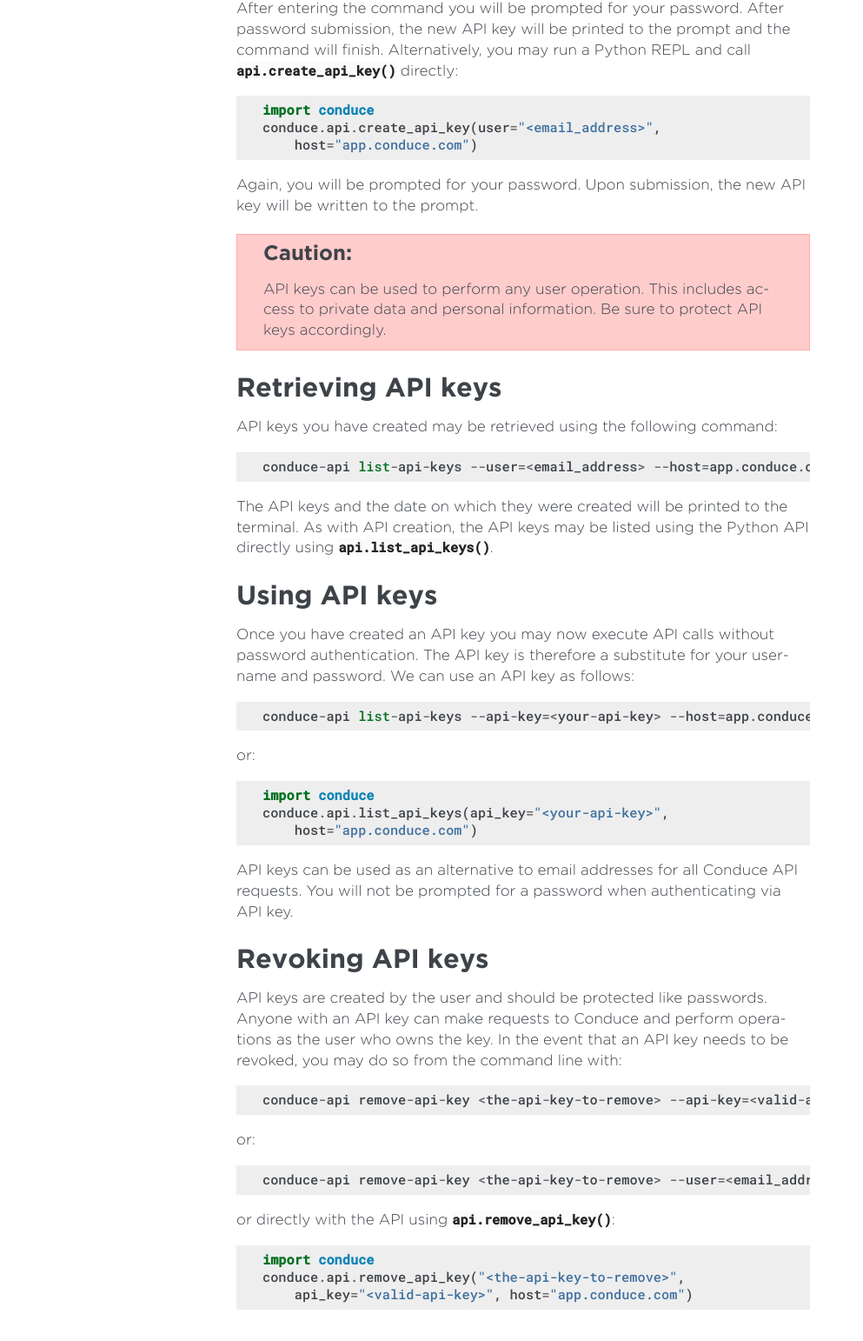
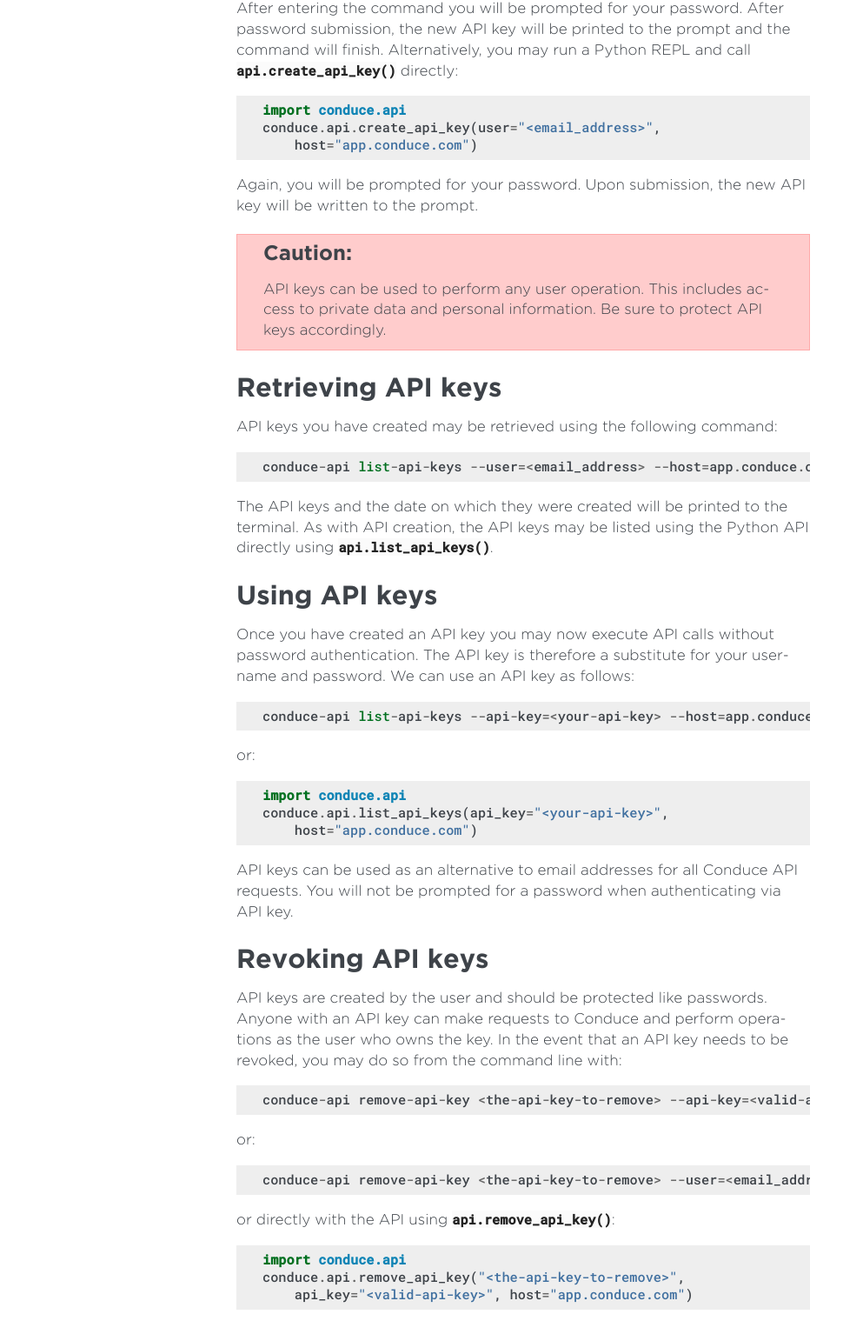
Before and after one commit to ConduceInc/conduce-python-api, a Sphinx documentation site: the page built from doc/source/api-key-creation.rst, in a window 1280 px wide. Shown: the part 798-2340 px from the top of the page at 87% size, without its empty margins (148-1141 px from the left). Built offline with Sphinx 7.4.7, drawn with Linux system fonts in a browser that asks for light colours; formulas are drawn with MathJax 3.

Commit message:
SKW-2316: Update docs to import conduce.api module instad of just conduce

```diff
--- a/doc/source/api-key-creation.rst
+++ b/doc/source/api-key-creation.rst
@@ -25,7 +25,7 @@
 
 After entering the command you will be prompted for your password. After password submission, the new API key will be printed to the prompt and the command will finish.  Alternatively, you may run a Python REPL and call :py:func:`api.create_api_key` directly::
 
-    import conduce
+    import conduce.api
     conduce.api.create_api_key(user="<email_address>",
         host="app.conduce.com")
 
@@ -55,7 +55,7 @@
 
 or::
 
-    import conduce
+    import conduce.api
     conduce.api.list_api_keys(api_key="<your-api-key>",
         host="app.conduce.com")
 
@@ -75,6 +75,6 @@
 
 or directly with the API using :py:func:`api.remove_api_key`::
 
-    import conduce
+    import conduce.api
     conduce.api.remove_api_key("<the-api-key-to-remove>",
         api_key="<valid-api-key>", host="app.conduce.com")
```
